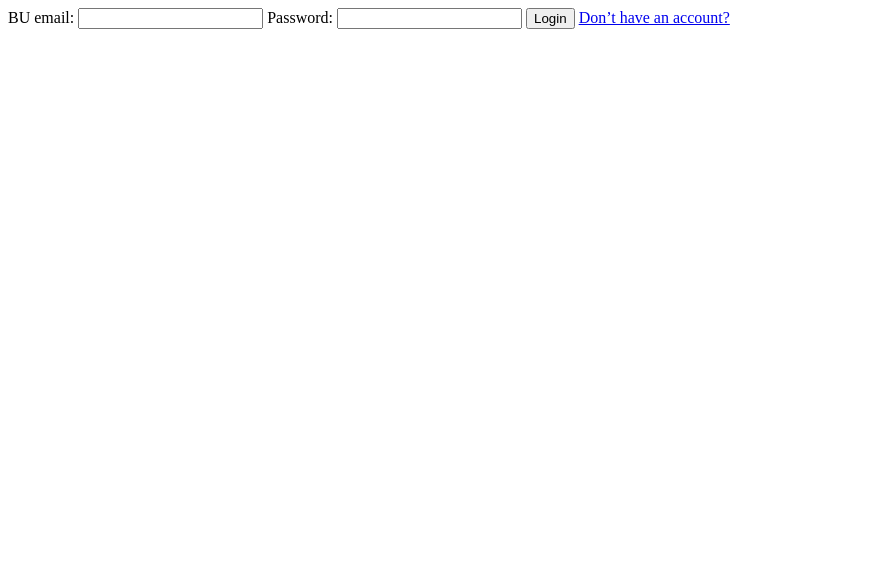
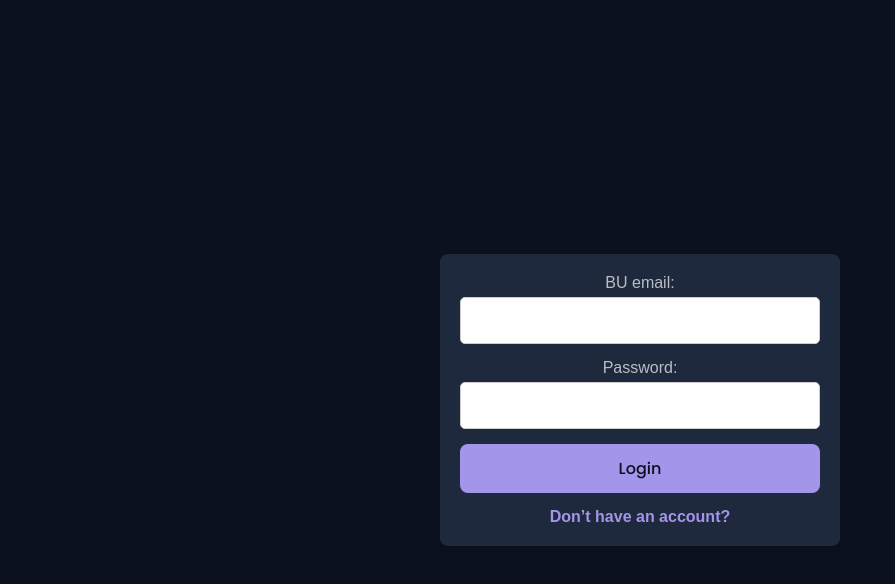
Before and after one commit to oliwave/profile, a plain HTML site: page templates/login.html in a window 1280 px wide. Shown: the whole page, without its empty margins (0-895 px from the left). Drawn offline with Linux system fonts and the light colour scheme.

Commit message:
Front end clean (#18)
* modify file

* update file, delete unnecessary file

* modify index.html

* save the changes

* Rename app.js to list.js

* modify the javascript for list.html

* small fix for list page

* update css for login and signup html, add log out button

```diff
--- /dev/null
+++ b/static/css/login_styles.css
@@ -0,0 +1,45 @@
+@import url('styles.css');
+
+body {
+    font-family: Arial, sans-serif;
+    margin: 0;
+    padding: 0;
+    display: flex;
+    justify-content: center;
+    align-items: center;
+    min-height: 100vh;
+}
+
+.formming {
+    background: hsl(var(--second-hue), 32%, 18%);;
+    padding: 20px;
+    border-radius: 8px;
+    box-shadow: 0 4px 10px rgba(0, 0, 0, 0.1);
+    width: 100%;
+    max-width: 400px;
+    display: flex;
+    flex-direction: column;
+    gap: 15px;
+}
+
+.form-group {
+    display: flex;
+    flex-direction: column;
+    gap: 5px;
+}
+
+input[type="text"],
+input[type="password"]
+{
+    padding: 10px;
+    font-size: 16px;
+    border: 1px solid #ccc;
+    border-radius: 5px;
+    width: 100%;
+    box-sizing: border-box;
+}
+
+a{
+    font-weight: bold;
+    color: var(--first-color);
+  }
--- a/static/css/styles.css
+++ b/static/css/styles.css
@@ -218,6 +218,16 @@ a{
   color: var(--body-color);
 }
 
+/*====LOGOUT====*/
+#logout-container {
+  position: fixed;
+  top: 10px;
+  right: 20px;
+  z-index: 1000;
+}
+
+
+
 /*=============== ABOUT ===============*/
 
 
--- a/templates/login.html
+++ b/templates/login.html
@@ -2,15 +2,25 @@
 <html>
 <head>
     <title>Login</title>
+    <link rel="stylesheet" href="/static/css/styles.css">
+    <link rel="stylesheet" href="/static/css/login_styles.css">
 </head>
 <body>
-    <form id="login-form">
-        <label for="email">BU email:</label>
-        <input type="text" name="email" id="email" required>
-        <label for="password">Password:</label>
-        <input type="password" name="password" id="password" required>
-        <button type="login-button">Login</button>
-        <a href="signup">Don’t have an account?</a>
+    <form id="login-form" class="formming">
+        <div class="form-group">
+            <label for="email">BU email:</label>
+            <input type="text" name="email" id="email" required>
+        </div>
+        <div class="form-group">
+            <label for="password">Password:</label>
+            <input type="password" name="password" id="password" required>
+        </div>
+        <div class="form-group">
+            <button type="login-button" id="login-button" class="button">Login</button>
+        </div>
+        <div class="form-group">
+            <a href="signup">Don’t have an account?</a>
+        </div>
     </form>
     <script src="../static/js/login.js"></script>
 </body>
```
Also changed, not shown: static/js/list.js (+2 -43 lines), templates/list.html (+4 -1 lines), templates/profile.html (+3 -1 lines), templates/signup.html (+14 -2 lines).
